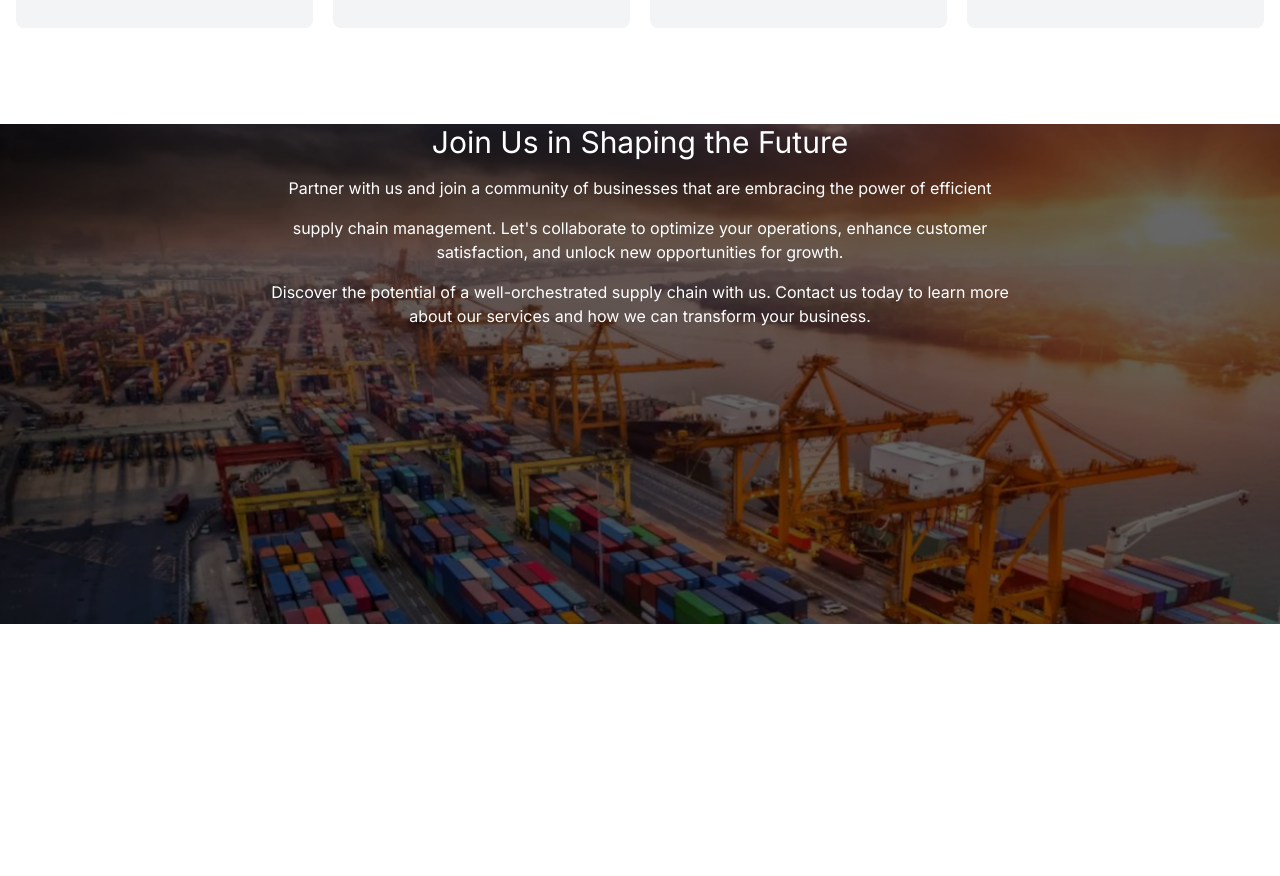
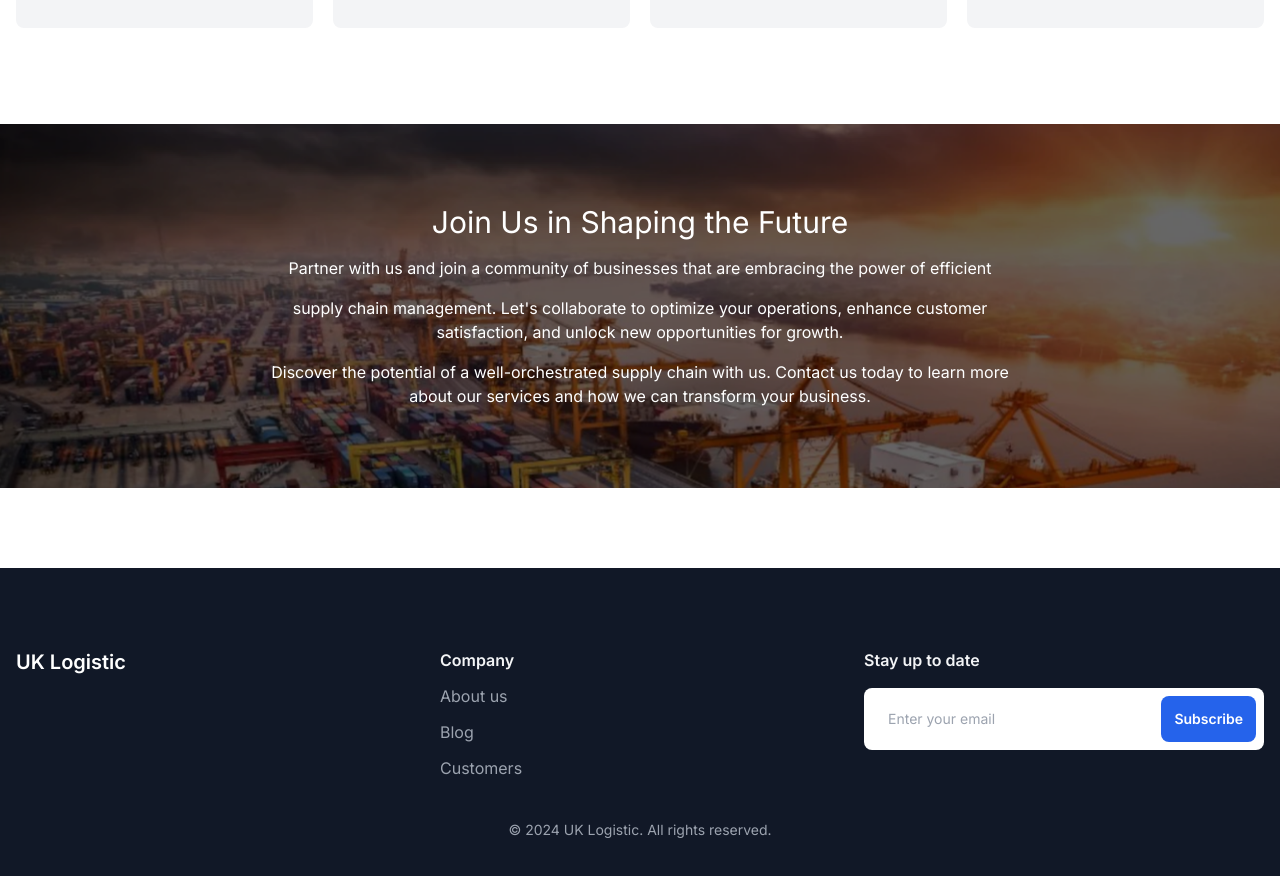
Before and after one commit to tushar-454/logistic-landing-page, a React (Vite) app: page / in a window 1280 px wide. Shown: the part 3480-4356 px from the top of the page. Before the commit the page ends 4184 px from the top, so only its background shows below. Built offline with nearby package versions, Linux system fonts and the light colour scheme.

Commit message:
Update GetinTouch and Paralax components, add Footer component

```diff
--- a/src/Components/GetinTouch.jsx
+++ b/src/Components/GetinTouch.jsx
@@ -4,7 +4,7 @@ const GetinTouch = () => {
   return (
     <div className='my-20'>
       <Container>
-        <div className='flex flex-col items-start justify-between gap-10 rounded-full bg-[#001F3F] p-5 text-white sm:flex-row sm:items-center'>
+        <div className='flex flex-col items-start justify-between gap-10 rounded-2xl bg-[#001F3F] p-5 text-white sm:flex-row sm:items-center lg:rounded-full'>
           <div className='ml-8 space-y-2'>
             <h1 className='text-lg font-bold'>Get in Touch</h1>
             <p>We&apos;re excited to hear from you.</p>
--- a/src/Components/Paralax.jsx
+++ b/src/Components/Paralax.jsx
@@ -1,9 +1,9 @@
 import Container from './Shared/Container';
 const Paralax = () => {
   return (
-    <div className='my-20 h-[500px] bg-[url("../src/Assets/bg.png")] bg-cover bg-fixed'>
+    <div className='my-20 bg-[url("../src/Assets/bg.png")] bg-cover bg-fixed'>
       <Container>
-        <div className='pt-2j0 mx-auto h-full w-full space-y-4 text-white md:w-[768px]'>
+        <div className='mx-auto h-full w-full space-y-4 py-20 text-white md:w-[768px]'>
           <h1 className='text-center text-3xl'>
             Join Us in Shaping the Future
           </h1>
--- /dev/null
+++ b/src/Components/Shared/Footer.jsx
@@ -0,0 +1,86 @@
+import Container from '../Shared/Container';
+
+const Footer = () => {
+  return (
+    <footer className='bg-gray-900 pt-20'>
+      <Container>
+        {/* <!-- Grid --> */}
+        <div className='grid grid-cols-1 gap-6 md:grid-cols-2 lg:grid-cols-3'>
+          <div>
+            <a
+              className='flex-none text-xl font-semibold text-white'
+              href='#'
+              aria-label='Brand'
+            >
+              UK Logistic
+            </a>
+          </div>
+
+          <div>
+            <h4 className='font-semibold text-gray-100'>Company</h4>
+
+            <div className='mt-3 grid space-y-3'>
+              <p>
+                <a
+                  className='inline-flex gap-x-2 text-gray-400 hover:text-gray-200'
+                  href='#'
+                >
+                  About us
+                </a>
+              </p>
+              <p>
+                <a
+                  className='inline-flex gap-x-2 text-gray-400 hover:text-gray-200'
+                  href='#'
+                >
+                  Blog
+                </a>
+              </p>
+              <p>
+                <a
+                  className='inline-flex gap-x-2 text-gray-400 hover:text-gray-200'
+                  href='#'
+                >
+                  Customers
+                </a>
+              </p>
+            </div>
+          </div>
+
+          <div>
+            <h4 className='font-semibold text-gray-100'>Stay up to date</h4>
+
+            <form>
+              <div className='mt-4 flex flex-col items-center gap-2 rounded-lg bg-white p-2 sm:flex-row sm:gap-3'>
+                <div className='w-full'>
+                  <label htmlFor='hero-input' className='sr-only'>
+                    Search
+                  </label>
+                  <input
+                    type='text'
+                    id='hero-input'
+                    name='hero-input'
+                    className='block w-full rounded-lg border-transparent px-4 py-3 text-sm focus:border-blue-500 focus:ring-blue-500 disabled:pointer-events-none disabled:opacity-50'
+                    placeholder='Enter your email'
+                  />
+                </div>
+                <a
+                  className='inline-flex w-full items-center justify-center gap-x-2 whitespace-nowrap rounded-lg border border-transparent bg-blue-600 p-3 text-sm font-semibold text-white hover:bg-blue-700 disabled:pointer-events-none disabled:opacity-50 sm:w-auto'
+                  href='#'
+                >
+                  Subscribe
+                </a>
+              </div>
+            </form>
+          </div>
+        </div>
+
+        <p className='py-10 text-center text-sm text-gray-400'>
+          © 2024 UK Logistic. All rights reserved.
+        </p>
+      </Container>
+    </footer>
+  );
+};
+
+export default Footer;
--- a/src/Layout/Root.jsx
+++ b/src/Layout/Root.jsx
@@ -1,4 +1,5 @@
 import { Outlet } from 'react-router-dom';
+import Footer from '../Components/Shared/Footer';
 import Header from '../Components/Shared/Header';
 
 const Root = () => {
@@ -6,6 +7,7 @@ const Root = () => {
     <>
       <Header />
       <Outlet />
+      <Footer />
     </>
   );
 };
```
